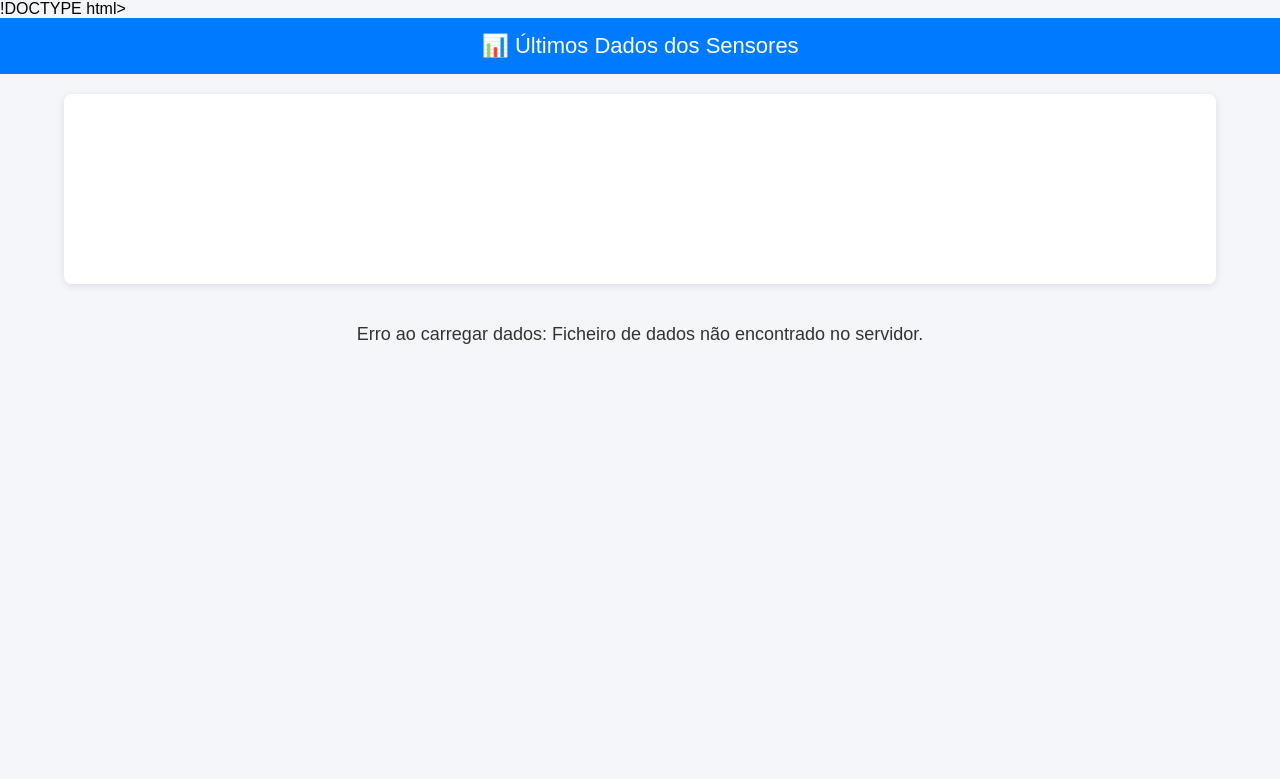
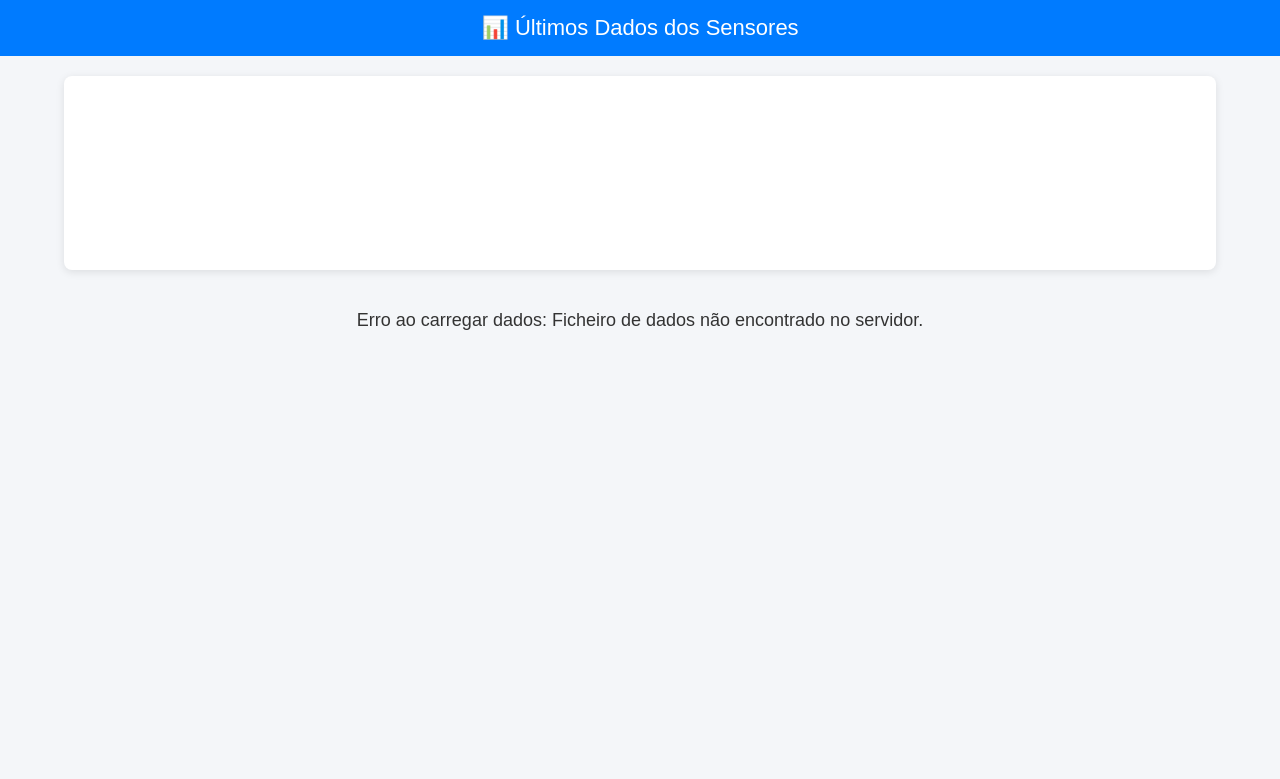
Before and after one commit to Crmfoli/Campos_27_09_x, a Flask app: page /dados in a window 1280 px wide. Shown: the top 779 px of the page. Run offline with Flask 3, Linux system fonts and the light colour scheme; a map, chart or similar area stays blank.

Commit message:
Update dados.html

```diff
--- a/templates/dados.html
+++ b/templates/dados.html
@@ -1,4 +1,4 @@
-!DOCTYPE html>
+<!DOCTYPE html>
 <html lang="pt-br">
 <head>
     <meta charset="UTF-8">
@@ -76,15 +76,27 @@
         let intervalId = null;
         let meuGrafico = null; // Variável para guardar a instância do gráfico
 
-        // Lista de cores para usar nas diferentes linhas do gráfico
-        const CORES_GRAFICO = [
-            'rgb(255, 99, 132)',   // Vermelho
-            'rgb(54, 162, 235)',   // Azul
-            'rgb(255, 205, 86)',   // Amarelo
-            'rgb(75, 192, 192)',   // Verde-água
-            'rgb(153, 102, 255)',  // Roxo
-            'rgb(255, 159, 64)'    // Laranja
+        // ALTERAÇÃO: Cores e estilos de ponto para corresponder à imagem
+        const ESTILOS_GRAFICO = [
+            { color: 'rgb(128, 0, 128)', pointStyle: 'circle' },     // Roxo
+            { color: 'rgb(0, 0, 255)', pointStyle: 'circle' },       // Azul
+            { color: 'rgb(0, 128, 0)', pointStyle: 'rect' },         // Verde
+            { color: 'rgb(255, 165, 0)', pointStyle: 'triangle' },   // Laranja
+            { color: 'rgb(255, 0, 0)', pointStyle: 'rectRot' },      // Vermelho
+            { color: 'rgb(255, 0, 255)', pointStyle: 'star' }        // Magenta
         ];
+
+        // Função para deixar os nomes das colunas mais legíveis
+        function formatarNomeColuna(nome) {
+            if (nome && nome.toLowerCase().startsWith('prof')) {
+                const partes = nome.split('_');
+                // Pega os números (ex: '0', '3') e junta com '.'
+                const valor = partes.slice(1, -1).join('.');
+                return `Profundidade ${valor} m`;
+            }
+            return nome;
+        }
+
 
         // Função principal que busca os dados e inicia a animação
         async function iniciarAnimacao() {
@@ -105,12 +117,8 @@
                 }
 
                 todosOsDados = data;
-
-                // Cria a estrutura da tabela e inicia o gráfico
                 criarTabelaComCabecalho(todosOsDados[0]);
                 iniciarGrafico(todosOsDados[0]);
-
-                // Inicia o loop que adiciona um novo dado a cada 2 segundos
                 intervalId = setInterval(adicionarProximoDado, 2000);
 
             } catch (error) {
@@ -119,7 +127,6 @@
             }
         }
 
-        // Cria a tabela vazia com o cabeçalho correto
         function criarTabelaComCabecalho(primeiraLinha) {
             const container = document.getElementById('tabela-container');
             const colunas = Object.keys(primeiraLinha);
@@ -137,19 +144,24 @@
             container.innerHTML = tabelaHTML;
         }
 
-        // Inicia a instância do gráfico com múltiplos datasets e tooltip interativo
         function iniciarGrafico(primeiraLinha) {
             const ctx = document.getElementById('meuGrafico').getContext('2d');
-
             const colunasDeDados = Object.keys(primeiraLinha).slice(1);
 
-            const datasets = colunasDeDados.map((coluna, index) => ({
-                label: `Valores de ${coluna}`,
-                data: [],
-                borderColor: CORES_GRAFICO[index % CORES_GRAFICO.length],
-                tension: 0.1,
-                fill: false
-            }));
+            const datasets = colunasDeDados.map((coluna, index) => {
+                const estilo = ESTILOS_GRAFICO[index % ESTILOS_GRAFICO.length];
+                return {
+                    label: formatarNomeColuna(coluna),
+                    data: [],
+                    borderColor: estilo.color,
+                    backgroundColor: estilo.color, // Cor do ponto
+                    pointStyle: estilo.pointStyle,
+                    pointRadius: 5,
+                    pointHoverRadius: 7,
+                    tension: 0.1,
+                    fill: false
+                };
+            });
 
             meuGrafico = new Chart(ctx, {
                 type: 'line',
@@ -157,53 +169,54 @@
                     labels: [],
                     datasets: datasets
                 },
-                // AQUI COMEÇA A NOVA CONFIGURAÇÃO
                 options: {
                     responsive: true,
                     maintainAspectRatio: true,
                     interaction: {
-                        // Faz com que o tooltip mostre os dados de todas as linhas
-                        // ao passar o rato sobre um ponto no eixo do tempo.
                         mode: 'index',
                         intersect: false,
                     },
                     plugins: {
                         tooltip: {
-                            // Ativa o tooltip (já é padrão)
                             enabled: true
+                        },
+                        // ALTERAÇÃO: Posição da legenda
+                        legend: {
+                            position: 'bottom',
+                        }
+                    },
+                    // ALTERAÇÃO: Títulos dos eixos
+                    scales: {
+                        y: {
+                            title: {
+                                display: true,
+                                text: 'Umidade Volumetrica (%)'
+                            }
                         }
                     }
                 }
             });
         }
 
-        // Função chamada a cada 2 segundos para atualizar a tabela e o gráfico
         function adicionarProximoDado() {
             if (indiceAtual >= todosOsDados.length) {
                 clearInterval(intervalId);
                 return;
             }
-
             const novoDado = todosOsDados[indiceAtual];
-
             dadosNaTela.unshift(novoDado);
-
             if (dadosNaTela.length > 10) {
                 dadosNaTela.pop();
             }
-
             renderizarTabela();
             atualizarGrafico();
             indiceAtual++;
         }
 
-        // Limpa a tabela e a recria com os dados da lista 'dadosNaTela'
         function renderizarTabela() {
             const tbody = document.querySelector("#tabela-container table tbody");
             if (!tbody) return;
-
-            tbody.innerHTML = ''; // Limpa as linhas existentes
-
+            tbody.innerHTML = '';
             dadosNaTela.forEach(linha => {
                 const tr = document.createElement('tr');
                 const valores = Object.values(linha);
@@ -212,30 +225,22 @@
             });
         }
 
-        // Atualiza os dados do gráfico para todas as profundidades
         function atualizarGrafico() {
             if (!meuGrafico || dadosNaTela.length === 0) return;
-
             const dadosParaGrafico = [...dadosNaTela].reverse();
-
             const labelKey = Object.keys(dadosParaGrafico[0])[0];
             const labels = dadosParaGrafico.map(d => d[labelKey]);
-
             const colunasDeDados = Object.keys(dadosParaGrafico[0]).slice(1);
-
             meuGrafico.data.labels = labels;
-
             colunasDeDados.forEach((coluna, index) => {
                 const dataPoints = dadosParaGrafico.map(d => d[coluna]);
                 if (meuGrafico.data.datasets[index]) {
                     meuGrafico.data.datasets[index].data = dataPoints;
                 }
             });
-
             meuGrafico.update();
         }
 
-        // Inicia todo o processo quando a página carrega
         iniciarAnimacao();
     </script>
 </body>
```
